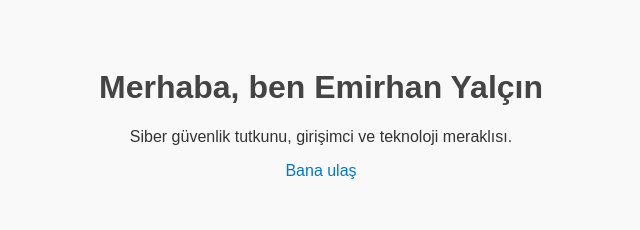
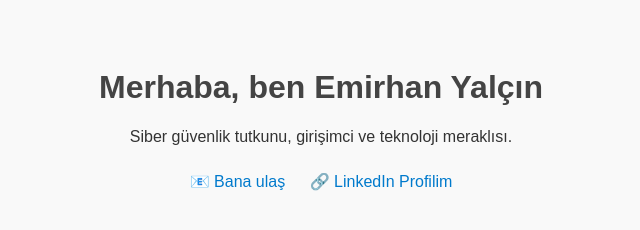
Before and after one commit to emirhan-yalcin/emirhan-yalcin.github.io, a plain HTML site: page index.html in a window 1280 px wide. Shown: the whole page, without its empty margins (319-959 px from the left). Drawn offline with Linux system fonts and the light colour scheme.

Commit message:
Update index.html

```diff
--- a/index.html
+++ b/index.html
@@ -18,12 +18,18 @@
     a {
       color: #007acc;
       text-decoration: none;
+      display: inline-block;
+      margin: 10px;
     }
   </style>
 </head>
 <body>
   <h1>Merhaba, ben Emirhan Yalçın</h1>
   <p>Siber güvenlik tutkunu, girişimci ve teknoloji meraklısı.</p>
-  <p><a href="mailto:emirhan@example.com">Bana ulaş</a></p>
+
+  <p>
+    <a href="mailto:emirhan@example.com">📧 Bana ulaş</a>
+    <a href="https://www.linkedin.com/in/emirhan-yal%C3%A7%C4%B1n-4789541a3/" target="_blank">🔗 LinkedIn Profilim</a>
+  </p>
 </body>
 </html>
```
